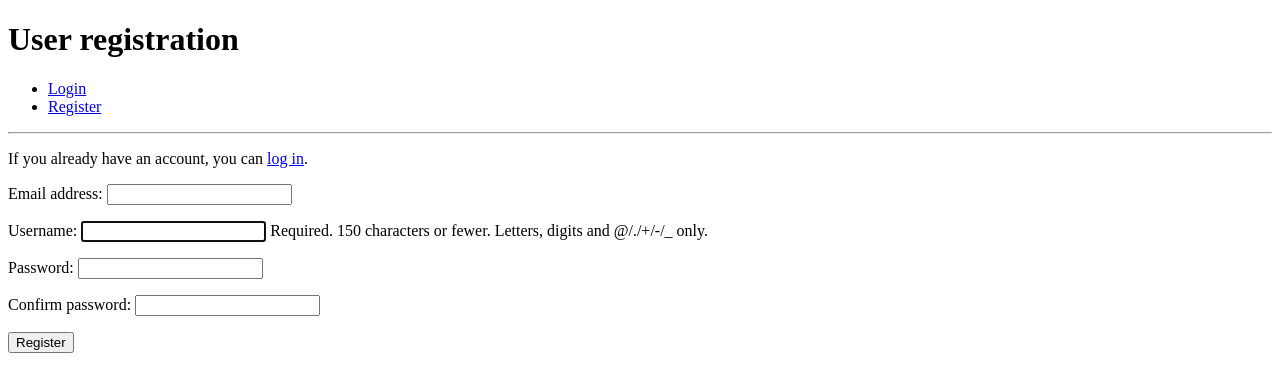
After one commit to ivarsaris/dutchtreats, a Django app: page /accounts/register/ in a window 1280 px wide. The commit adds this page. Shown: the top 392 px of the page. Run offline with Django 3.2, Linux system fonts and the light colour scheme.

Commit message:
added user registration functionality

```diff
--- a/accounts/forms.py
+++ b/accounts/forms.py
@@ -1,6 +1,43 @@
 from django import forms
+from django.contrib.auth.models import User
+from django.contrib.auth.forms import UserCreationForm
+from django.core.exceptions import ValidationError
 
 class UserLoginform(forms.Form):
     """form for user to log in"""
+
     username = forms.CharField()
     password = forms.CharField(widget=forms.PasswordInput)
+
+class UserRegistrationForm(UserCreationForm):
+    """form to register a new user"""
+
+    password1 = forms.CharField(label="Password",
+                                widget=forms.PasswordInput)
+    password2 = forms.CharField(label="Confirm password",
+                                widget=forms.PasswordInput)
+
+    class Meta:
+        model = User
+        fields = ['email', 'username', 'password1', 'password2']
+
+    def clean_email(self):
+        email = self.cleaned_data.get('email')
+        if User.objects.filter(email=email).exclude(username=username):
+            raise forms.ValidationError('Account with this Email address already exists.')
+        return email
+
+    def clean_password(self):
+        password1 = self.cleaned_data.get('password1')
+        password2 = self.cleaned_data.get('password2')
+
+        if not password1:
+            raise ValidationError("Please enter a password.")
+
+        if not password2:
+            raise ValidationError("Please confirm your password.")
+
+        if password1 != password2:
+            raise ValidationError("Passwords must match.")
+
+        return password2
--- a/accounts/templates/base.html
+++ b/accounts/templates/base.html
@@ -20,7 +20,7 @@
 			{% else %}
 
 			<li><a href="{% url 'login' %}">Login</a></li>
-			<li><a href="#">Register</a></li>
+			<li><a href="{% url 'register' %}">Register</a></li>
 
 			{% endif %}
 		</ul>
--- /dev/null
+++ b/accounts/templates/register.html
@@ -0,0 +1,17 @@
+{% extends 'base.html' %}
+
+{% block page_title %}Dutchtreats - registration{% endblock %}
+
+{% block page_heading %}User registration{% endblock %}
+
+{% block content %}
+
+<p>If you already have an account, you can <a href="{% url 'login' %}">log in</a>.</p>
+
+<form method="POST">
+	{% csrf_token %}
+	{{ registration_form.as_p }}
+	<button type='submit'>Register</button>
+</form>
+
+{% endblock %}
--- a/accounts/views.py
+++ b/accounts/views.py
@@ -1,19 +1,24 @@
 from django.shortcuts import render, redirect, reverse
 from django.contrib import auth, messages
-from accounts.forms import UserLoginform
+from django.contrib.auth.decorators import login_required
+from accounts.forms import UserLoginform, UserRegistrationForm
 
 def index(request):
     """return index.html"""
+
     return render(request, 'index.html')
 
+@login_required
 def logout(request):
     """log out user"""
+
     auth.logout(request)
     messages.success(request, "You have successfully logged out.")
     return redirect(reverse('index'))
 
 def login(request):
     """return login page"""
+
     if request.user.is_authenticated:
         return redirect(reverse('index'))
 
@@ -30,9 +35,19 @@ def login(request):
                 return redirect(reverse('index'))
 
             else:
-                login_form.add_error(None, "Username or password is incorrect.")
+                login_form.add_error(None, "the username or password provided is incorrect.")
 
     else:
         login_form = UserLoginform()
 
-    return render(request, 'login.html', {'login_form': login_form})
+    return render(request,
+                'login.html',
+                {'login_form': login_form})
+
+def register(request):
+    """return registration page"""
+
+    registration_form = UserRegistrationForm()
+    return render(request,
+                 'register.html',
+                {'registration_form': registration_form})
--- a/dutchtreats/urls.py
+++ b/dutchtreats/urls.py
@@ -15,11 +15,12 @@ Including another URLconf
 """
 from django.conf.urls import url
 from django.contrib import admin
-from accounts.views import index, logout, login
+from accounts.views import index, logout, login, register
 
 urlpatterns = [
     url(r'^admin/', admin.site.urls),
     url(r'^$', index, name="index"),
     url(r'^accounts/logout/$', logout, name="logout"),
     url(r'^accounts/login/$', login, name="login"),
+    url(r'^accounts/register/$', register, name="register"),
 ]
```
Also changed, not shown: db.sqlite3.
